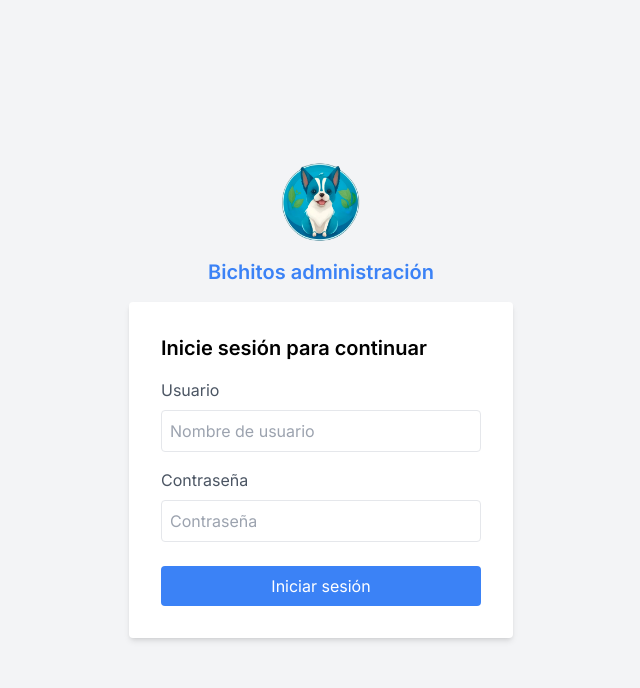
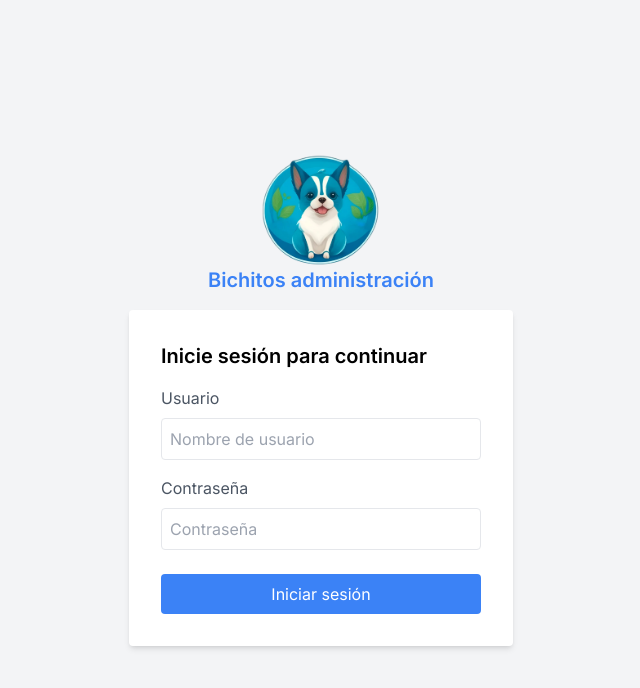
Before and after one commit to manuimfeld/bichitos-dashboard, a Next.js app: page / in a window 1280 px wide. Shown: the top 688 px of the page, without its empty margins (319-959 px from the left). Built offline with nearby package versions, Linux system fonts and the light colour scheme.

Commit message:
Edit image

```diff
--- a/src/app/page.js
+++ b/src/app/page.js
@@ -1,12 +1,10 @@
+import Image from "next/image";
+
 export default function Home() {
   return (
     <div className="flex flex-col items-center justify-center min-h-screen bg-gray-100">
       {/* Logo */}
-      <img
-        src="/bichitos-logo.webp"
-        alt="Logo"
-        className="w-16 h-16 mb-4 md:w-20 md:h-20"
-      />
+      <Image src="/bichitos-logo.webp" alt="Logo" width="120" height="120" />
       <h1 className="text-xl font-semibold text-blue-500 mb-4">
         Bichitos administración
       </h1>
```
